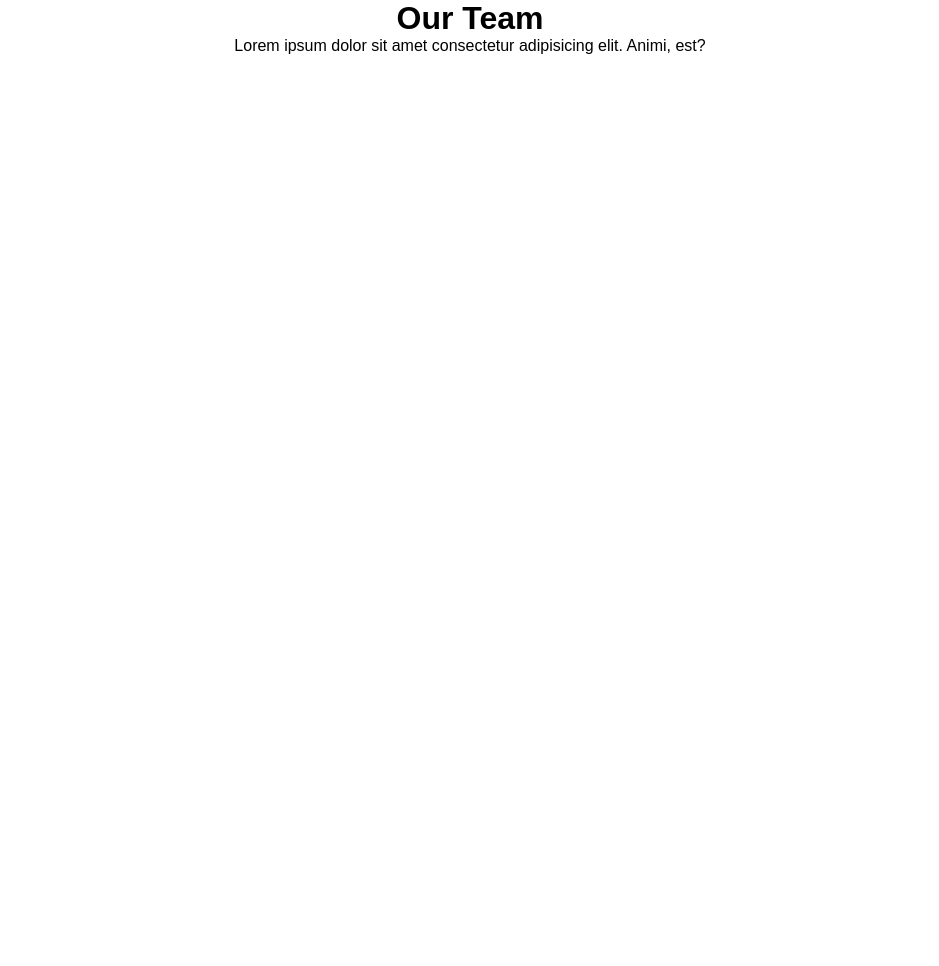
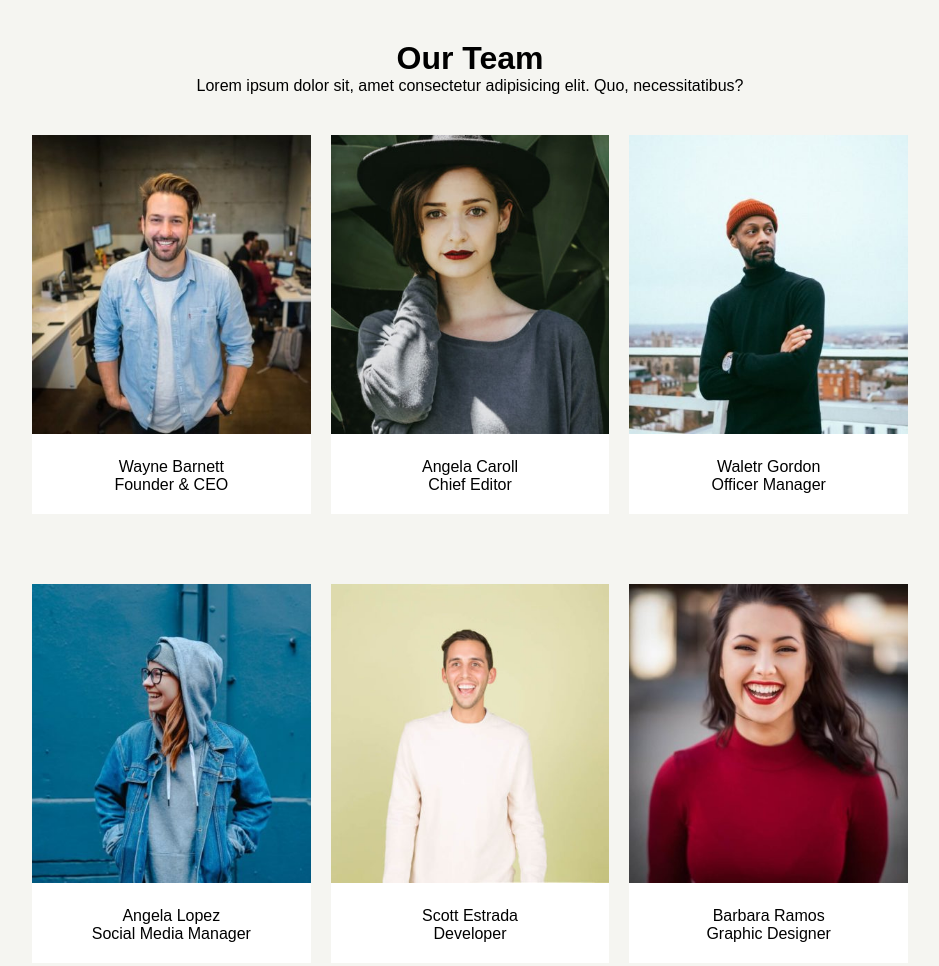
Before and after one commit to nvaccina/js-our-team, a plain HTML site: page index.html in a window 1280 px wide. Shown: the whole page, without its empty margins (170-1109 px from the left). Before the commit the page ends 800 px from the top, so only its background shows below. Drawn offline with Linux system fonts and the light colour scheme.

Commit message:
Milestone 2 e bonus

```diff
--- a/css/style.css
+++ b/css/style.css
@@ -5,6 +5,7 @@
 }
 body{
   font-family: Arial, Helvetica, sans-serif;
+  background-color: #F5F5F1;
 }
 main{
   width: 70%;
@@ -12,6 +13,24 @@ main{
   margin: 0 auto;
   text-align: center;
 }
+.wrap-container{
+  display: flex;
+  flex-wrap: wrap;
+  justify-content: center;
+}
+.text{
+  margin: 40px 0;
+}
 .card{
-  width: calc(100% / 3);
+  width: calc(100% / 3 - 20px);
+  padding-bottom: 20px;
+  margin: 0 10px;
+  text-align: center;
+  overflow: hidden;
+  margin-bottom: 70px;
+  background-color: white;
 }
+img{
+  width: 100%;
+  margin-bottom: 20px;
+}
--- a/index.html
+++ b/index.html
@@ -11,15 +11,11 @@
   <main>
     <div class="text">
       <h1>Our Team</h1>
-      <p>Lorem ipsum dolor sit amet consectetur adipisicing elit. Animi, est?</p>
+      <p>Lorem ipsum dolor sit, amet consectetur adipisicing elit. Quo, necessitatibus?</p>
     </div>
 
-
     <div class="wrap-container">
-
     </div>
-
-    <img  alt="">
 
   </main>
 
--- a/js/script.js
+++ b/js/script.js
@@ -1,49 +1,53 @@
 const container = document.querySelector('.wrap-container');
-const card = document.createElement('div');
-const image = document.createElement('img');
-card.classList.add('card');
+
 
 
 const team = [
   {
+    image: '<img src="img/wayne-barnett-founder-ceo.jpg"></img>',
     name: 'Wayne Barnett',
     role: 'Founder & CEO',
-    image: '<img>src="img/wayne-barnett-founder-ceo.jpg"</img>',
   },
   {
+    image: '<img src="img/angela-caroll-chief-editor.jpg"></img>',
     name: 'Angela Caroll',
     role: 'Chief Editor',
-    image: '<img>src="img/angela-caroll-chief-editor.jpg"</img>',
+
   },
   {
+    image: '<img src="img/walter-gordon-office-manager.jpg"></img>',
     name: 'Waletr Gordon',
     role: 'Officer Manager',
-    image: '<img>src="img/walter-gordon-office-manager.jpg"</img>',
   },
   {
+    image: '<img src="img/angela-lopez-social-media-manager.jpg"></img>',
     name: 'Angela Lopez',
     role: 'Social Media Manager',
-    image: '<img>src="img/angela-lopez-social-media-manager.jpg"</img>',
   },
   {
+    image: '<img src="img/scott-estrada-developer.jpg"></img>',
     name: 'Scott Estrada',
     role: 'Developer',
-    image: '<img>src="img/scott-estrada-developer.jpg"</img>',
   },
   {
+    image: '<img src="img/barbara-ramos-graphic-designer.jpg"></img>',
     name: 'Barbara Ramos',
     role: 'Graphic Designer',
-    image: '<img>src="img/barbara-ramos-graphic-designer.jpg"</img>',
   }
 ]
-for(let member of team){
-  console.log(member);
-  card.innerHTML += `${member}`
+for(let element of team){
+  console.log(element);
 
-  for(let key in member){
-    console.log(key, member[key]);
+  const card = document.createElement('div');
+  card.classList.add('card');
+  document.querySelector('.wrap-container').appendChild(card);
+
+  for(let key in element){
+    console.log(element[key]);
+
+    const memeber = element[key];
     card.innerHTML += `
-    <div>${key}:${member[key]}</div>
+      <div>${memeber}</div>
     `
   }
 }
```
Also changed, not shown: 1 other file.
